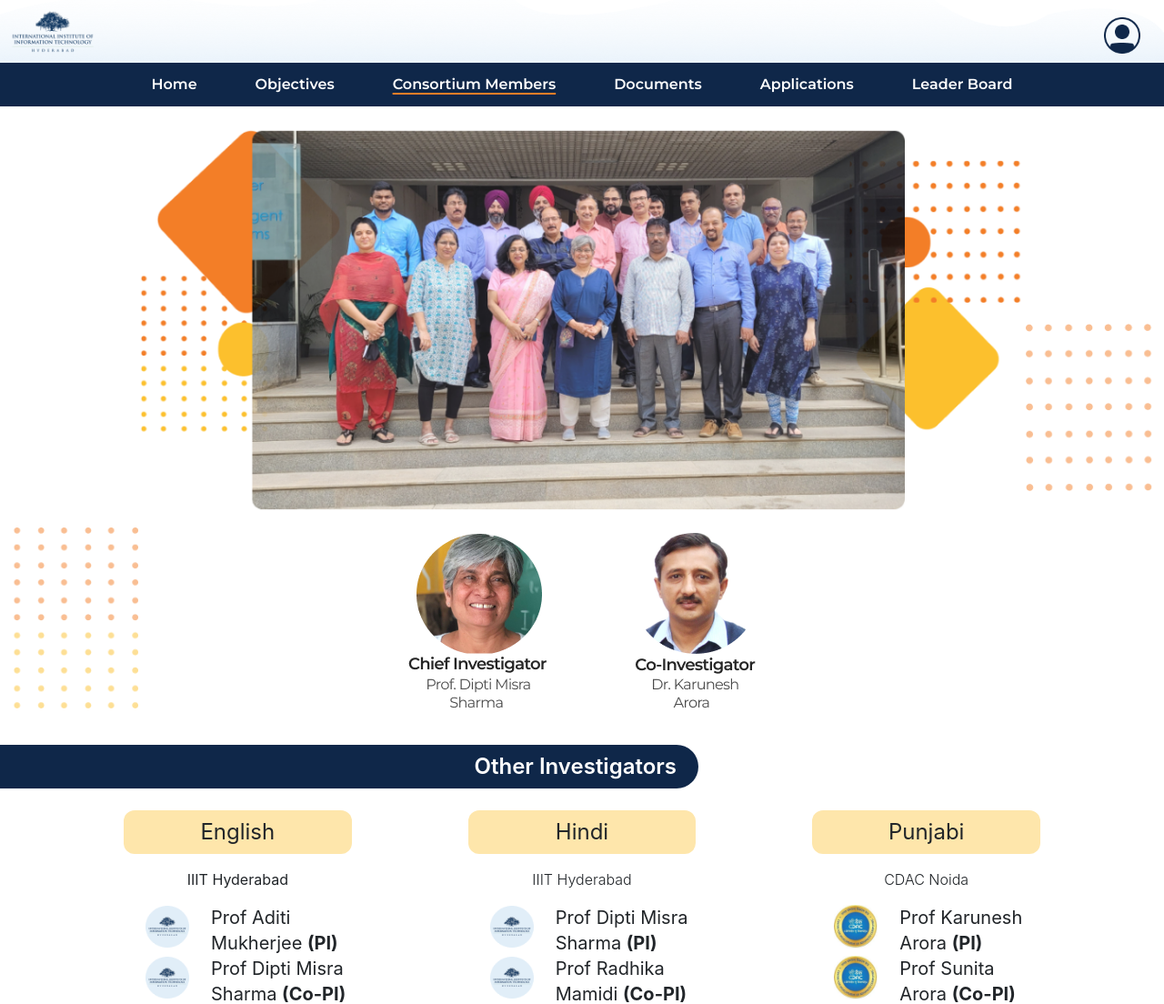
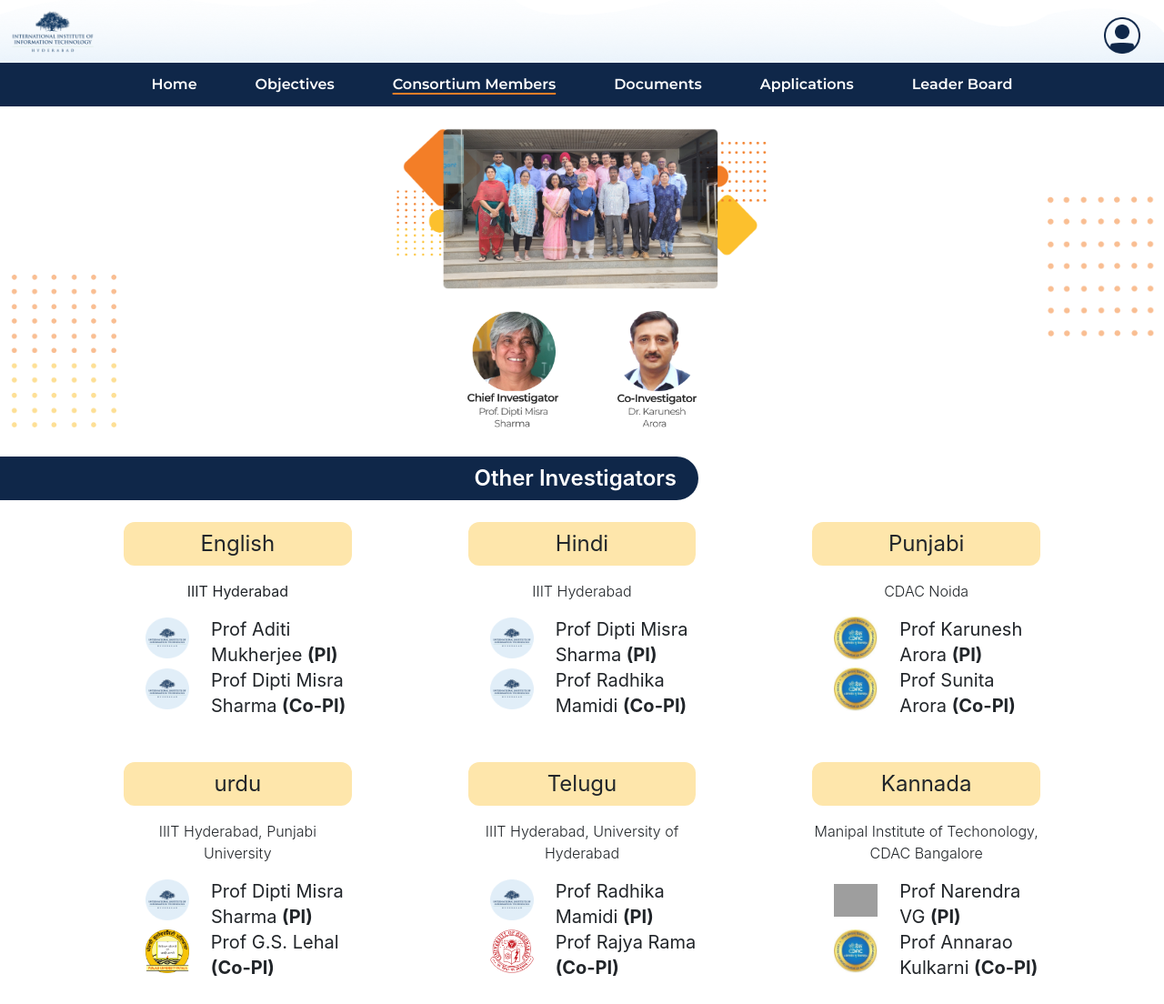
Before and after one commit to IIITH-Product-Labs/leaderboard, a Flask app: page /consortium in a window 1280 px wide. Shown: the top 1104 px of the page at 91% size. Run offline with Flask 2, Linux system fonts and the light colour scheme; some libraries are stand-ins or nearby versions; grey boxes are pictures that could not be loaded.

Commit message:
fixed objectcives and members page

```diff
--- a/templates/consortium.html
+++ b/templates/consortium.html
@@ -121,40 +121,19 @@
     </div>
        <!-- navbarrr endd -->
 
-    <!-- <div class=" conatainer flex flex-column h-auto  ">
-    <div class=" flex   flex-row " >
-      <img class=" flex-none h-20 mt-80" src="{{url_for('static',filename='g72.png')}}" />
-      <div class=" flex-grow  flex-col ">
-        <img class="mx-auto max-h-80 mt-2" src="{{url_for('static',filename='group.png')}}" />
-        <img class="mx-auto mt-10 sm:h-20" src="{{url_for('static',filename='Group 600.png')}}" />
+
+    <div class="flex items-end  md:mb-8 ">
+      <div class="flex:none">
+        <img class="w-32 opacity-50" src="{{url_for('static',filename='g72.png')}}">
       </div>
-      <img
-      class=" flex-none right-dots-grp sm:mt-20 mt-0  "
-      src="{{url_for('static',filename='grp1.png')}}"
-      />
-
-    </div>
-    <div class=" pb-0" >
-      <div class="other-investigators">
-        <p class="text">Other Investigators</p>
-      </div>
-    </div>
-
-
-
-    </div> -->
-    <div class="flex items-end  md:mb-10 ">
-      <div class="flex:none">
-        <img class="w-40 opacity-50" src="{{url_for('static',filename='g72.png')}}">
-      </div>
-      <div class="flex-grow flex-col  mt-4 item-center ">
-        <div>
-          <img class="mx-auto " src="{{url_for('static',filename='group.png')}}" />
-        <img class=" mx-auto mt-4 md:h-auto  h-28 " src="{{url_for('static',filename='Group 600.png')}}" >
+      <div class="flex-grow flex-col  mt-4 item-center  ">
+        <div class="">
+          <img class="mx-auto md:w-2/5" src="{{url_for('static',filename='group.png')}}" />
+        <img class=" mx-auto mt-4 md:h-32  h-24  " src="{{url_for('static',filename='Group 600.png')}}" >
         </div>
       </div>
       <div class="flex:none my-auto ">
-        <img class="w-40 opacity-50" src="{{url_for('static',filename='grp1.png')}}">
+        <img class="w-32 opacity-50" src="{{url_for('static',filename='grp1.png')}}">
       </div>
     </div>
     <div class="bg-DarkBlue text-Montserrat md:w-3/5 w-3/4 pr-6 p-2  mt-2 text-right rounded-r-full text-white md:text-2xl text-l  ">
@@ -323,29 +302,7 @@
             </div>
           </div>
     </div>
-    <!-- <div class="overlap-footer-c">
-      <div class="lang">
-        Language Technologies Research Centre (LTRC)<br>1st Floor, Kohli Center on Intelligent Systems (KCIS)<br> International Institute of Information Technology, Hyderabad <br>Gachibowli, Hyderabad, Telangana - 500 032<br> India
-      </div>
-      <div class="contact">
-        &nbsp;&nbsp;&nbsp;&nbsp;&nbsp;&nbsp;&nbsp;&nbsp;
-        <img class="m w-4" src="{{url_for('static',filename='msg-icon.png')}}"><span> hello </span>
-        1trc.office1@iiit.ac.in
-        <img class="m" src="{{url_for('static',filename='call-icon.png')}}">
-        &nbsp;&nbsp;&nbsp;&nbsp;+9140-6653 1581<br>
-        <img class="m" src="{{url_for('static',filename='tele-icon.png')}}">
-        &nbsp;&nbsp;&nbsp;&nbsp;+9140-6653 1413
-      </div>
-      <div class="copyright">2022 © Copyright ltrc. All Rights Reserved</div>
-      <img class="yellow-rectangle" src="{{url_for('static',filename='Rectangle 2.png')}}"/>
-      <img class="orange-rectangle" src="{{url_for('static',filename='Rectangle 1780.png')}}"/>
-    </div> -->
-
-
-
-
-
-    <div class=" text-white bg-DarkBlue   font-body flex   justify-between ">
+      <div class=" text-white bg-DarkBlue   font-body flex   justify-between ">
       <img class="flex-none lg:w-40 md:w-24  w-16 h-auto mt-auto" src="{{url_for('static',filename='Rectangle 2.png')}}"/>
       <div class="flex-row font-body flex-grow">
         <div class="flex sm:flex-row flex-col   justify-between   content-left   lg:text-xl md:text-s text-xs    ">
--- a/templates/objective.html
+++ b/templates/objective.html
@@ -94,8 +94,8 @@
             </div>
             <div class="max-w-7xl mx-auto">
 <div class="max-w-7xl mx-auto  min-h-screen font-body">
-    <div class=" ">
-        <div   id="row" class="flex flex-row md:gap-12 gap-4 overflow-x-scroll sm:h-40  h-32  p-4 ">
+    <div class="  ">
+        <div   id="row" class="flex flex-row content-center lg:place-content-center  md:gap-12 gap-4 overflow-x-scroll sm:h-40  h-32  p-4  ">
             <img class="group_images   " id="img1" src="{{url_for('static',filename='objective1.png')}}" />
             <img class="group_images   " id="img2" src="{{url_for('static',filename='objective2.png')}}" />
             <img class="group_images   " id="img3" src="{{url_for('static',filename='objective3.png')}}" />
```
